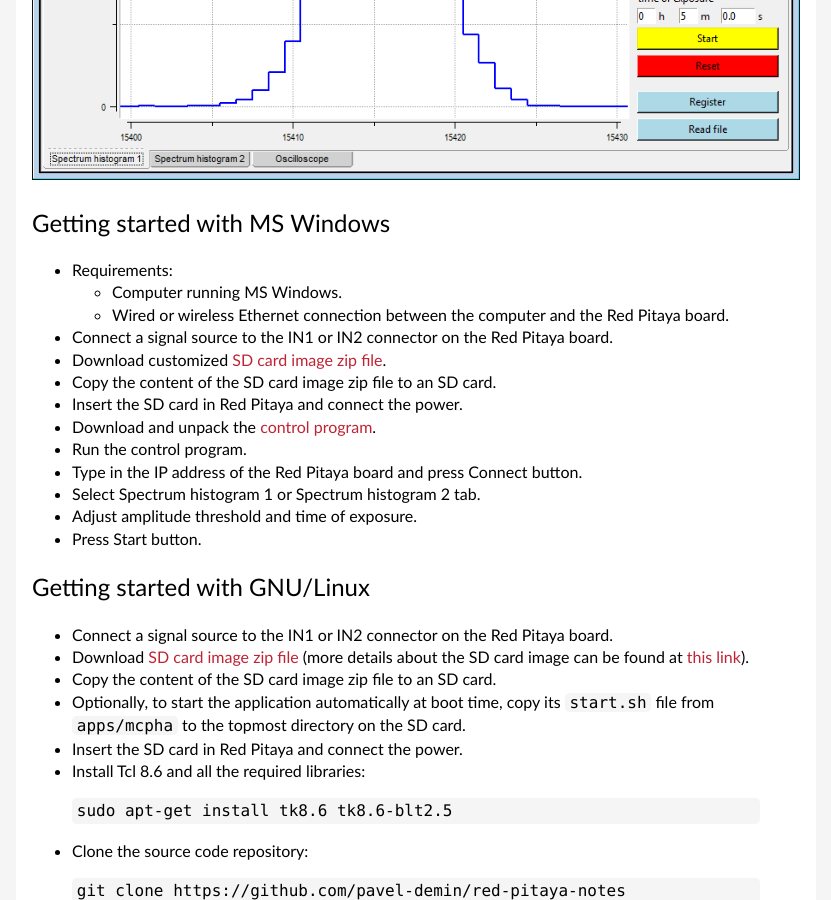
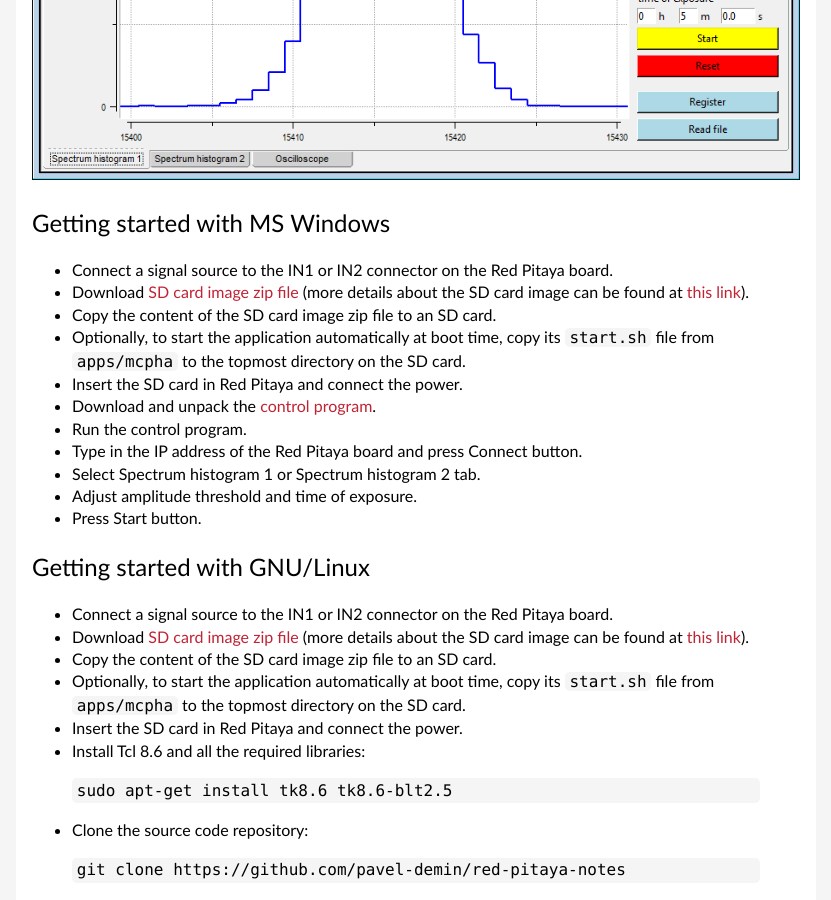
Before and after one commit to pavel-demin/red-pitaya-notes, a Jekyll site: the page built from mcpha.md, in a window 1280 px wide and 900 px high, scrolled down 1598 px. Shown: the whole window, without its empty margins (224-1055 px from the left). Built offline with Jekyll 4.4.1, drawn with Linux system fonts in a browser that asks for light colours.

Commit message:
update instructions for windows in mcpha

```diff
--- a/mcpha.md
+++ b/mcpha.md
@@ -36,12 +36,10 @@
 Getting started with MS Windows
 -----
 
- - Requirements:
-   - Computer running MS Windows.
-   - Wired or wireless Ethernet connection between the computer and the Red Pitaya board.
  - Connect a signal source to the IN1 or IN2 connector on the Red Pitaya board.
- - Download customized [SD card image zip file](https://www.dropbox.com/sh/5fy49wae6xwxa8a/AABFn0Tal_b23MT_E3PSCAjZa/mcpha/ecosystem-0.95-1-6deb253-mcpha.zip?dl=1).
+ - Download [SD card image zip file]({{ site.release-image }}) (more details about the SD card image can be found at [this link]({{ "/alpine/" | prepend: site.baseurl }})).
  - Copy the content of the SD card image zip file to an SD card.
+ - Optionally, to start the application automatically at boot time, copy its `start.sh` file from `apps/mcpha` to the topmost directory on the SD card.
  - Insert the SD card in Red Pitaya and connect the power.
  - Download and unpack the [control program](https://www.dropbox.com/sh/5fy49wae6xwxa8a/AADau01Q0u7WKV5LLlyJJTzYa/mcpha/mcpha-win32-20161219.zip?dl=1).
  - Run the control program.
```
